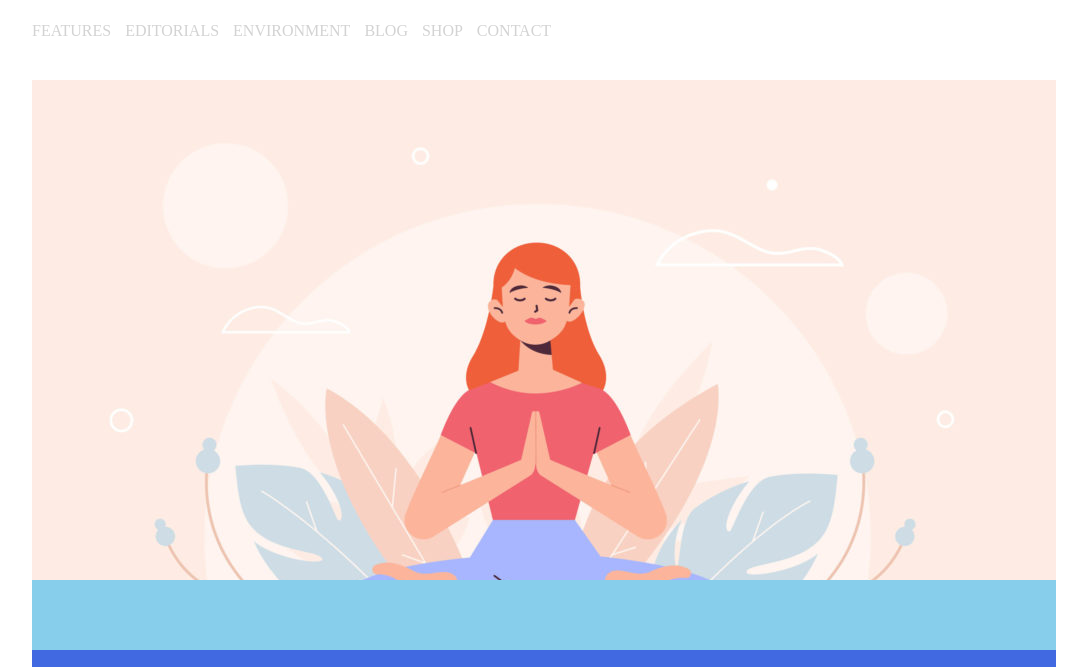
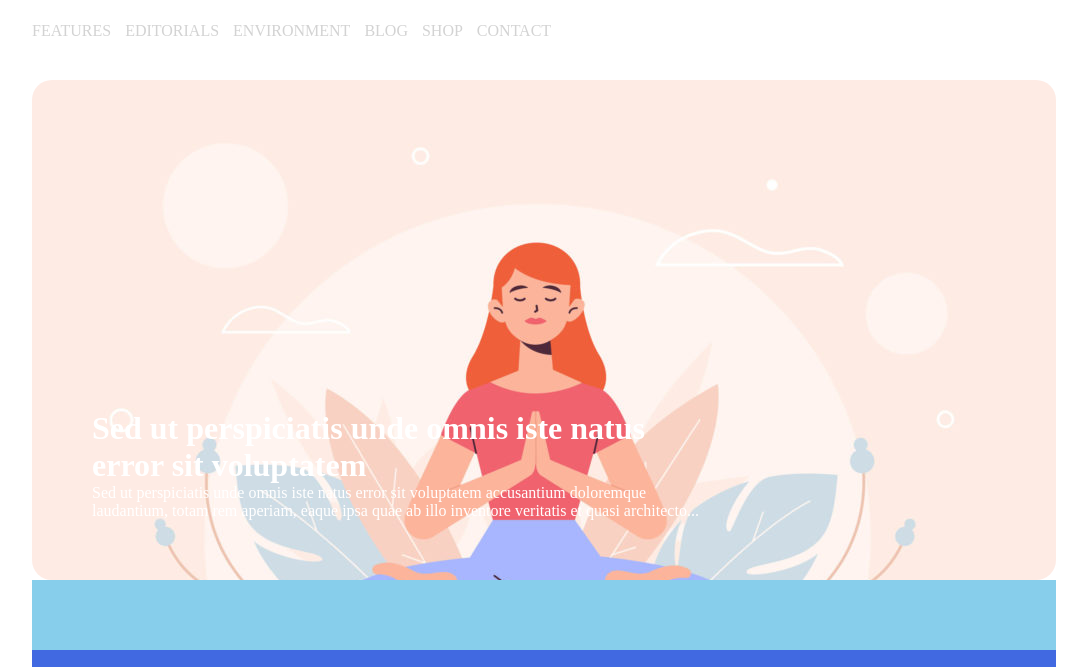
Before and after one commit to LorenzoBernardini88/htmlcss-wp, a plain HTML site: page index.html in a window 1280 px wide. Shown: the part 72-739 px from the top of the page, without its empty margins (96-1183 px from the left). Drawn offline with Linux system fonts and the light colour scheme.

Commit message:
creato banner sez2

```diff
--- a/index.html
+++ b/index.html
@@ -27,6 +27,10 @@
         <main>
             <!-- sezione1 -->
             <div class="sez1">
+                <div class="sez1_text">
+                    <h1>Sed ut perspiciatis unde omnis iste natus error sit voluptatem </h1>
+                    <p>Sed ut perspiciatis unde omnis iste natus error sit voluptatem accusantium doloremque laudantium, totam rem aperiam, eaque ipsa quae ab illo inventore veritatis et quasi architecto...</p>
+                </div>
 
 
             </div>
--- a/style.css
+++ b/style.css
@@ -30,10 +30,18 @@ nav li a:hover{
 }
 .sez1{
     height: 500px;
+    border-radius: 20px;
     background-image: url(img/banner.jpg);
     background-size: cover;
+    position: relative;
 
-
+}
+.sez1_text{
+    width: 60%;
+    color:white;
+    position: absolute;
+    bottom: 60px;
+    left: 60px;
 }
 
 .sez2{
```
